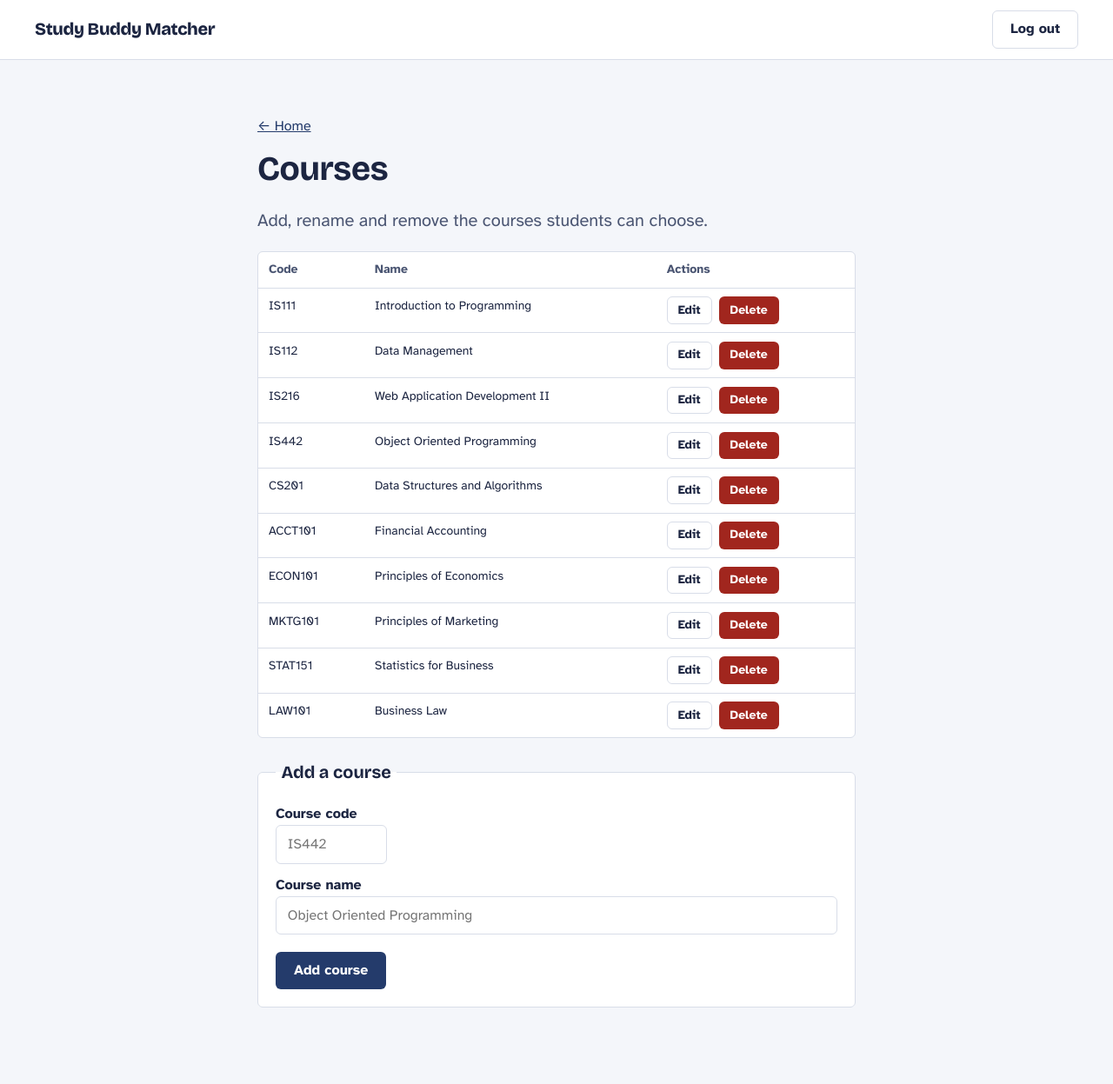
After one commit to bryanlimwh/IS442-OOP-G2T5, a Spring Boot app: page /courses in a window 1280 px wide. The commit adds this page. Shown: the whole page at 87% size. Run offline with Spring Boot 4, Linux system fonts and the light colour scheme; a user stored in the database is signed in; data comes from the database, SQL or seed files in the repository; some of the project's set-up classes (security, data sources, template engines, error pages and the like) are left out, and stand-ins take their place.

Commit message:
Add admin accounts page and courses page with role-based authorization

```diff
--- a/studybuddy/src/main/java/com/studybuddy/config/SecurityConfig.java
+++ b/studybuddy/src/main/java/com/studybuddy/config/SecurityConfig.java
@@ -3,6 +3,7 @@ package com.studybuddy.config;
 import org.springframework.context.annotation.Bean;
 import org.springframework.context.annotation.Configuration;
 import org.springframework.core.annotation.Order;
+import org.springframework.security.config.annotation.method.configuration.EnableMethodSecurity;
 import org.springframework.security.config.annotation.web.builders.HttpSecurity;
 import org.springframework.security.config.annotation.web.configurers.AbstractHttpConfigurer;
 import org.springframework.security.config.annotation.web.configurers.HeadersConfigurer;
@@ -13,6 +14,9 @@ import org.springframework.security.web.SecurityFilterChain;
 import com.studybuddy.entity.enums.Role;
 
 @Configuration
+// Enables @PreAuthorize on service methods (e.g. AccountManagementService),
+// as a second check behind the URL-based rules below.
+@EnableMethodSecurity
 public class SecurityConfig {
 
     /**
--- /dev/null
+++ b/studybuddy/src/main/java/com/studybuddy/controller/CourseController.java
@@ -0,0 +1,98 @@
+package com.studybuddy.controller;
+
+import org.springframework.dao.DataIntegrityViolationException;
+import org.springframework.security.access.prepost.PreAuthorize;
+import org.springframework.stereotype.Controller;
+import org.springframework.ui.Model;
+import org.springframework.web.bind.annotation.GetMapping;
+import org.springframework.web.bind.annotation.PathVariable;
+import org.springframework.web.bind.annotation.PostMapping;
+import org.springframework.web.bind.annotation.RequestMapping;
+import org.springframework.web.bind.annotation.RequestParam;
+import org.springframework.web.servlet.mvc.support.RedirectAttributes;
+
+import com.studybuddy.entity.Course;
+import com.studybuddy.entity.enums.Role;
+import com.studybuddy.exception.CourseNotFoundException;
+import com.studybuddy.service.course.CourseService;
+
+import jakarta.servlet.http.HttpServletRequest;
+
+// The course list. Every logged-in user can view it (SecurityConfig's anyRequest().authenticated()),
+// but only admins can add, edit or delete courses. Because the page itself is open, each of those
+// actions is checked separately with @PreAuthorize; hiding the buttons alone wouldn't stop a student
+// from sending the POST request directly. A student who tries gets 403 Forbidden.
+// Each action redirects back to the list with a one-time success or error message (Post/Redirect/Get).
+@Controller
+@RequestMapping("/courses")
+public class CourseController {
+
+    private static final String VIEW = "courses";
+    private static final String REDIRECT_TO_LIST = "redirect:/courses";
+
+    private final CourseService courseService;
+
+    public CourseController(CourseService courseService) {
+        this.courseService = courseService;
+    }
+
+    // ?edit={courseId} shows that course's row as an edit form, so editing needs no separate page.
+    @GetMapping
+    public String showCourses(@RequestParam(required = false) Long edit, HttpServletRequest request,
+            Model model) {
+        boolean isAdmin = request.isUserInRole(Role.ADMIN.name());
+        model.addAttribute("courses", courseService.getAllCourses());
+        model.addAttribute("isAdmin", isAdmin);
+        // Students can't edit, so ?edit is ignored for them
+        model.addAttribute("editingId", isAdmin ? edit : null);
+        return VIEW;
+    }
+
+    @PostMapping
+    @PreAuthorize("hasRole('ADMIN')")
+    public String addCourse(@RequestParam(defaultValue = "") String courseCode,
+            @RequestParam(defaultValue = "") String courseName, RedirectAttributes redirectAttributes) {
+        if (courseCode.isBlank() || courseName.isBlank()) {
+            redirectAttributes.addFlashAttribute("error", "Enter both a course code and a course name.");
+            return REDIRECT_TO_LIST;
+        }
+        Course course = courseService.createCourse(courseCode.strip(), courseName.strip());
+        redirectAttributes.addFlashAttribute("success", course.getCourseCode() + " has been added.");
+        return REDIRECT_TO_LIST;
+    }
+
+    @PostMapping("/{courseId}/update")
+    @PreAuthorize("hasRole('ADMIN')")
+    public String updateCourse(@PathVariable Long courseId, @RequestParam(defaultValue = "") String courseCode,
+            @RequestParam(defaultValue = "") String courseName, RedirectAttributes redirectAttributes) {
+        if (courseCode.isBlank() || courseName.isBlank()) {
+            redirectAttributes.addFlashAttribute("error", "Enter both a course code and a course name.");
+            // Back to the same edit form, so the admin can try again
+            return REDIRECT_TO_LIST + "?edit=" + courseId;
+        }
+        try {
+            Course course = courseService.updateCourse(courseId, courseCode.strip(), courseName.strip());
+            redirectAttributes.addFlashAttribute("success", course.getCourseCode() + " has been updated.");
+        } catch (CourseNotFoundException e) {
+            redirectAttributes.addFlashAttribute("error", "That course no longer exists.");
+        }
+        return REDIRECT_TO_LIST;
+    }
+
+    @PostMapping("/{courseId}/delete")
+    @PreAuthorize("hasRole('ADMIN')")
+    public String deleteCourse(@PathVariable Long courseId, RedirectAttributes redirectAttributes) {
+        try {
+            courseService.deleteCourse(courseId);
+            redirectAttributes.addFlashAttribute("success", "The course has been deleted.");
+        } catch (CourseNotFoundException e) {
+            redirectAttributes.addFlashAttribute("error", "That course no longer exists.");
+        } catch (DataIntegrityViolationException e) {
+            // Students' course lists, study preferences and study groups point at the course,
+            // so the database refuses to delete it while any of them do.
+            redirectAttributes.addFlashAttribute("error",
+                    "Students, study preferences or study groups still use this course, so it can't be deleted.");
+        }
+        return REDIRECT_TO_LIST;
+    }
+}
--- a/studybuddy/src/main/resources/static/css/style.css
+++ b/studybuddy/src/main/resources/static/css/style.css
@@ -21,6 +21,7 @@
     --highlight-them: #8ec5ff;
     --highlight-both: #8ea84a; /* what the two highlights look like when multiplied together */
     --danger: #a1261e;
+    --danger-dark: #7d1d17;
     --danger-bg: #fcebea;
     --space: #2e6b34; /* a study group with room left; darker than --highlight-both so it reads as text */
     --info-bg: #e6eefb;
@@ -172,6 +173,16 @@ a {
 
 .button-quiet:hover {
     border-color: var(--ink-soft);
+}
+
+/* Destructive actions such as Delete: red, like the error message */
+.button-danger {
+    background-color: var(--danger);
+    color: var(--surface);
+}
+
+.button-danger:hover {
+    background-color: var(--danger-dark);
 }
 
 /* ---- Forms ---- */
@@ -828,10 +839,17 @@ a {
 }
 
 .status-label-rejected,
-.status-label-removed {
+.status-label-removed,
+.status-label-inactive {
     background-color: var(--paper);
     color: var(--ink-soft);
     box-shadow: inset 0 0 0 1px var(--rule);
+}
+
+/* An account that can log in: green, like a study group with room left */
+.status-label-active {
+    background-color: color-mix(in srgb, var(--space) 15%, var(--surface));
+    color: var(--space);
 }
 
 /* Member count: a green dot when there's room, a red pill when the group is full */
@@ -917,6 +935,57 @@ a {
     margin: 0;
 }
 
+/* ---- Data tables (admin/accounts.html, courses.html) ---- */
+
+/* Scrolls sideways on narrow screens instead of widening the page */
+.data-table-wrap {
+    margin: 0 0 1.5rem;
+    overflow-x: auto;
+    border: 1px solid var(--rule);
+    border-radius: var(--radius);
+    background-color: var(--surface);
+}
+
+.data-table {
+    width: 100%;
+    border-collapse: collapse;
+    font-size: var(--text-sm);
+}
+
+.data-table th {
+    padding: 0.6rem 0.75rem;
+    border-bottom: 1px solid var(--rule);
+    color: var(--ink-soft);
+    text-align: left;
+    white-space: nowrap;
+}
+
+.data-table td {
+    padding: 0.6rem 0.75rem;
+    vertical-align: top;
+}
+
+.data-table tbody tr + tr td {
+    border-top: 1px solid var(--rule);
+}
+
+/* Row buttons are smaller than page buttons, so a row of actions fits in one cell */
+.data-table .button {
+    padding: 0.4rem 0.75rem;
+    font-size: var(--text-sm);
+}
+
+.data-table-actions {
+    display: flex;
+    flex-wrap: wrap;
+    gap: 0.5rem;
+    align-items: center;
+}
+
+.data-table-actions form {
+    margin: 0;
+}
+
 /* ---- Small screens ---- */
 
 @media (max-width: 800px) {
--- /dev/null
+++ b/studybuddy/src/main/resources/templates/courses.html
@@ -0,0 +1,91 @@
+<!DOCTYPE html>
+<html lang="en" xmlns:th="http://www.thymeleaf.org">
+<head th:replace="~{fragments/head :: head('Courses')}"></head>
+<body>
+    <header th:replace="~{fragments/header :: header}"></header>
+
+    <main class="page">
+        <p><a th:href="@{/home}">&larr; Home</a></p>
+        <h1>Courses</h1>
+        <p class="lead" th:text="${isAdmin} ? 'Add, rename and remove the courses students can choose.' : 'The courses you can choose for your profile, study preferences and study groups.'">
+            The courses you can choose for your profile, study preferences and study groups.
+        </p>
+
+        <p class="message info" role="status" th:if="${success}" th:text="${success}">Course added.</p>
+        <p class="message error" role="alert" th:if="${error}" th:text="${error}">Error</p>
+
+        <p class="message info" th:if="${#lists.isEmpty(courses)}">There are no courses yet.</p>
+
+        <div class="data-table-wrap" th:unless="${#lists.isEmpty(courses)}">
+            <table class="data-table">
+                <thead>
+                    <tr>
+                        <th scope="col">Code</th>
+                        <th scope="col">Name</th>
+                        <th scope="col" th:if="${isAdmin}">Actions</th>
+                    </tr>
+                </thead>
+                <tbody>
+                    <tr th:each="course : ${courses}">
+                        <!-- The course being edited (?edit=id, admins only) shows as a form across the whole row -->
+                        <td colspan="3" th:if="${course.courseId == editingId}">
+                            <form class="form" th:action="@{/courses/{id}/update(id=${course.courseId})}" method="post">
+                                <label th:for="|edit-code-${course.courseId}|">Course code</label>
+                                <input class="input-short" type="text" name="courseCode" required autofocus
+                                       th:id="|edit-code-${course.courseId}|" th:value="${course.courseCode}">
+                                <label th:for="|edit-name-${course.courseId}|">Course name</label>
+                                <input type="text" name="courseName" required
+                                       th:id="|edit-name-${course.courseId}|" th:value="${course.courseName}">
+                                <div class="data-table-actions">
+                                    <button type="submit" class="button button-primary">Save</button>
+                                    <a class="button button-quiet" th:href="@{/courses}">Cancel</a>
+                                </div>
+                            </form>
+                        </td>
+
+                        <th:block th:unless="${course.courseId == editingId}">
+                            <td th:text="${course.courseCode}">IS442</td>
+                            <td th:text="${course.courseName}">Object Oriented Programming</td>
+                            <td th:if="${isAdmin}">
+                                <div class="data-table-actions">
+                                    <a class="button button-quiet" th:href="@{/courses(edit=${course.courseId})}"
+                                       th:attr="aria-label=|Edit ${course.courseCode}|">Edit</a>
+
+                                    <!-- Deleting can't be undone, so confirm first. The popover attribute opens the box without JavaScript. -->
+                                    <button type="button" class="button button-danger"
+                                            th:attr="popovertarget=|confirm-delete-${course.courseId}|, aria-label=|Delete ${course.courseCode}|">Delete</button>
+                                    <div class="confirm-popover" popover th:id="|confirm-delete-${course.courseId}|">
+                                        <p>Delete <strong th:text="|${course.courseCode} ${course.courseName}|">IS442 Object Oriented Programming</strong>? This can't be undone.</p>
+                                        <p class="muted">A course that students, study preferences or study groups use can't be deleted.</p>
+                                        <div class="confirm-actions">
+                                            <button type="button" class="button button-quiet"
+                                                    th:attr="popovertarget=|confirm-delete-${course.courseId}|"
+                                                    popovertargetaction="hide">Cancel</button>
+                                            <form th:action="@{/courses/{id}/delete(id=${course.courseId})}" method="post">
+                                                <button type="submit" class="button button-danger">Delete course</button>
+                                            </form>
+                                        </div>
+                                    </div>
+                                </div>
+                            </td>
+                        </th:block>
+                    </tr>
+                </tbody>
+            </table>
+        </div>
+
+        <!-- th:action adds the CSRF token. Hiding the form is for convenience only: CourseController
+             also checks the ADMIN role on every add, edit and delete. -->
+        <form class="form" th:if="${isAdmin}" th:action="@{/courses}" method="post">
+            <fieldset class="option-group">
+                <legend>Add a course</legend>
+                <label for="new-courseCode">Course code</label>
+                <input class="input-short" type="text" id="new-courseCode" name="courseCode" required placeholder="IS442">
+                <label for="new-courseName">Course name</label>
+                <input type="text" id="new-courseName" name="courseName" required placeholder="Object Oriented Programming">
+                <button type="submit" class="button button-primary">Add course</button>
+            </fieldset>
+        </form>
+    </main>
+</body>
+</html>
```
Also changed, not shown: studybuddy/src/main/java/com/studybuddy/controller/AccountManagementController.java (added, +90 -0 lines), studybuddy/src/main/java/com/studybuddy/service/admin/AccountManagementService.java (+8 -0 lines), studybuddy/src/main/resources/templates/admin/accounts.html (added, +94 -0 lines), studybuddy/src/main/resources/templates/home.html (+14 -2 lines).
